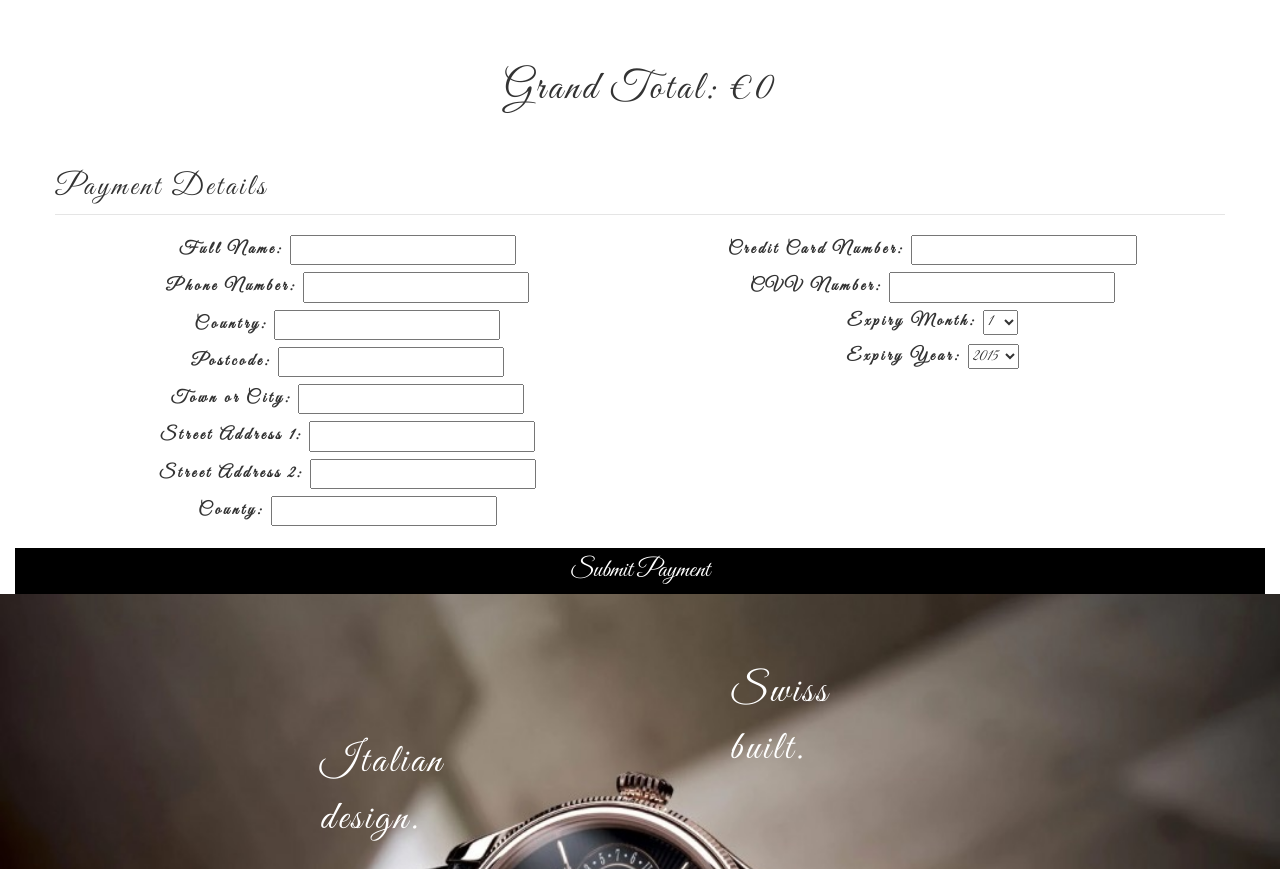
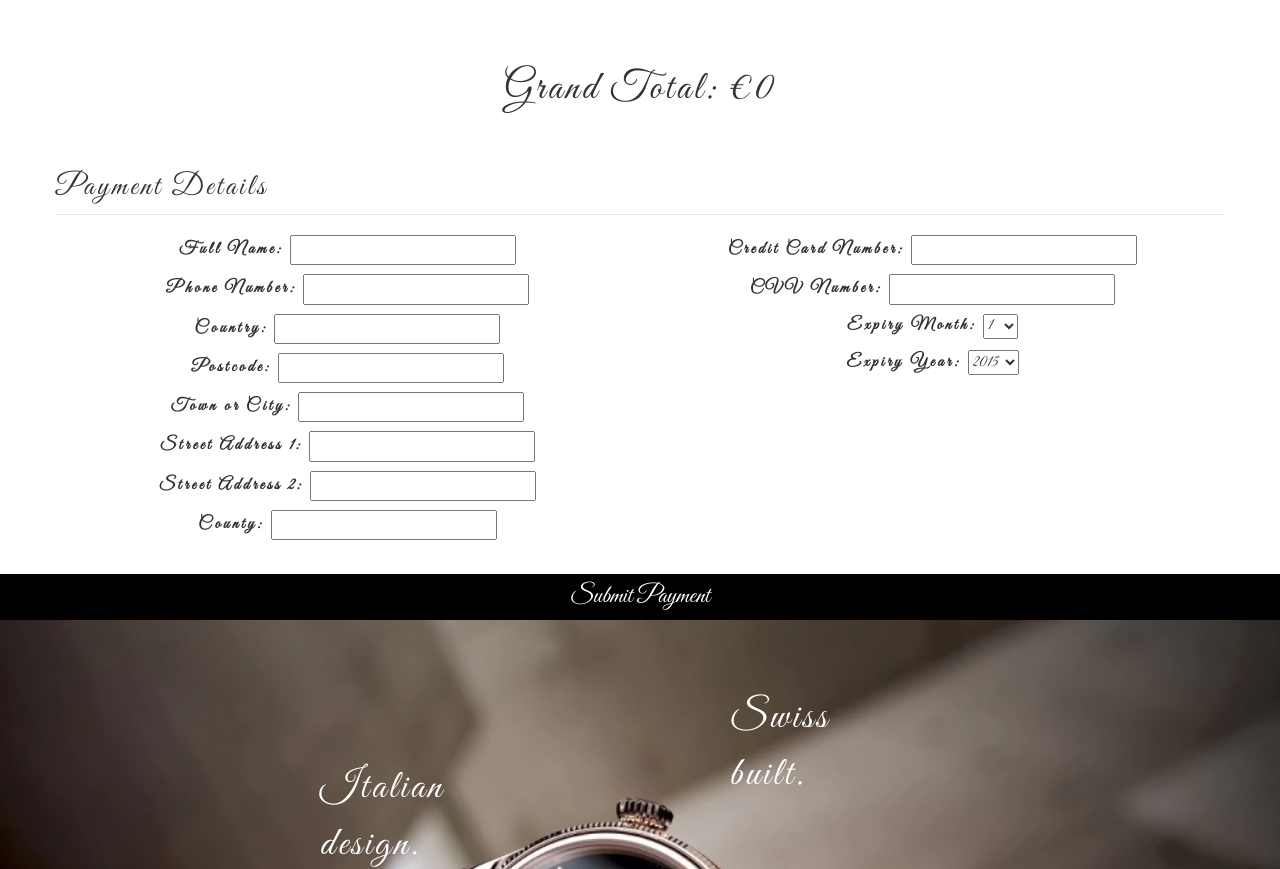
Before and after one commit to Miguelmargar/django_project, a Django app: page /checkout/checkout in a window 1280 px wide. Shown: the part 805-1674 px from the top of the page. Run offline with Django 3.2, Linux system fonts and the light colour scheme; some libraries are stand-ins or nearby versions.

Commit message:
fixed error with submit payment button

```diff
--- a/checkout/templates/checkout/checkout.html
+++ b/checkout/templates/checkout/checkout.html
@@ -129,7 +129,7 @@
         </div>
     </div>
     {% csrf_token %}
-    <div class="container-fluid">
+    <div class="container-fluid" id="paddingpaybutton">
         <div class="row">
             <div class="col-md-12">
                 <input class="pay_button" id="submit_payment_btn" name="commit" type="submit" value="Submit Payment">
--- a/static/css/style.css
+++ b/static/css/style.css
@@ -181,7 +181,7 @@ a:active, a:link, a:visited, a:hover {
 
 .fieldWrapper {
     font-size: 17px;
-    padding-bottom: 5px;
+    padding-bottom: 7px;
 }
 
 .pay_button {
@@ -192,3 +192,9 @@ a:active, a:link, a:visited, a:hover {
     padding: 5px;
     width: 100%;
 }
+
+#paddingpaybutton {
+    margin-top: 10px;
+    padding-left: 0;
+    padding-right: 0;
+}
```
Also changed, not shown: db.sqlite3.
